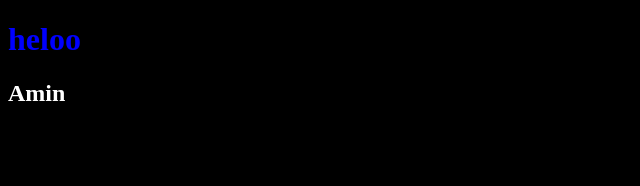
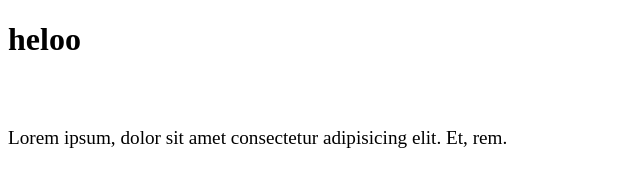
Before and after one commit to moaminrajabi/git5, a plain HTML site: page index.html in a window 1280 px wide. Shown: the whole page, without its empty margins (0-640 px from the left). Drawn offline with Linux system fonts and the light colour scheme.

Commit message:
add readme ss

```diff
--- a/style.css
+++ b/style.css
@@ -1,5 +1,5 @@
 body {
-  background-color: black;
+  background-color: white;
 }
 h2 {
   color: white;
@@ -7,6 +7,3 @@ h2 {
 p {
   font-size: larger;
 }
-h1{
-    color: blue;
-}
```
